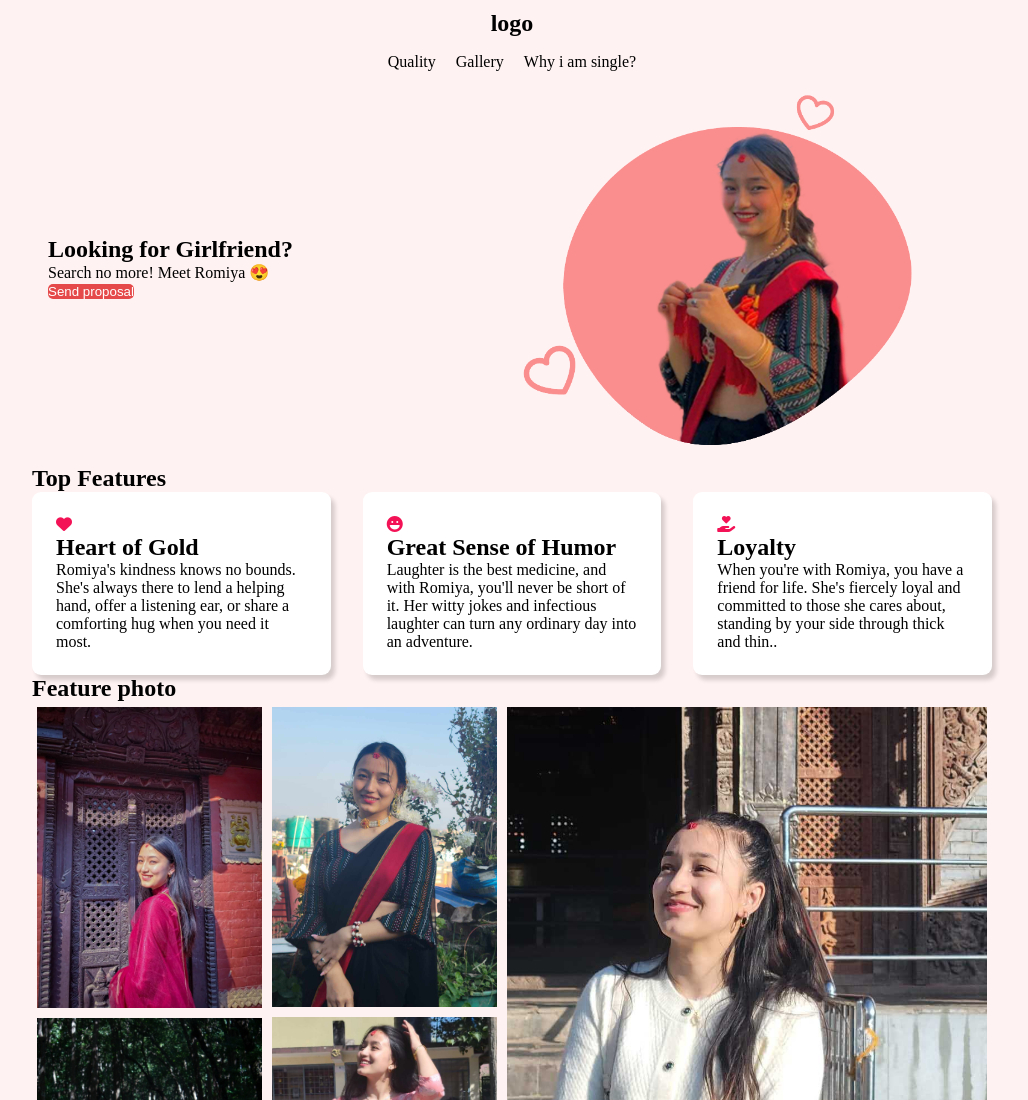
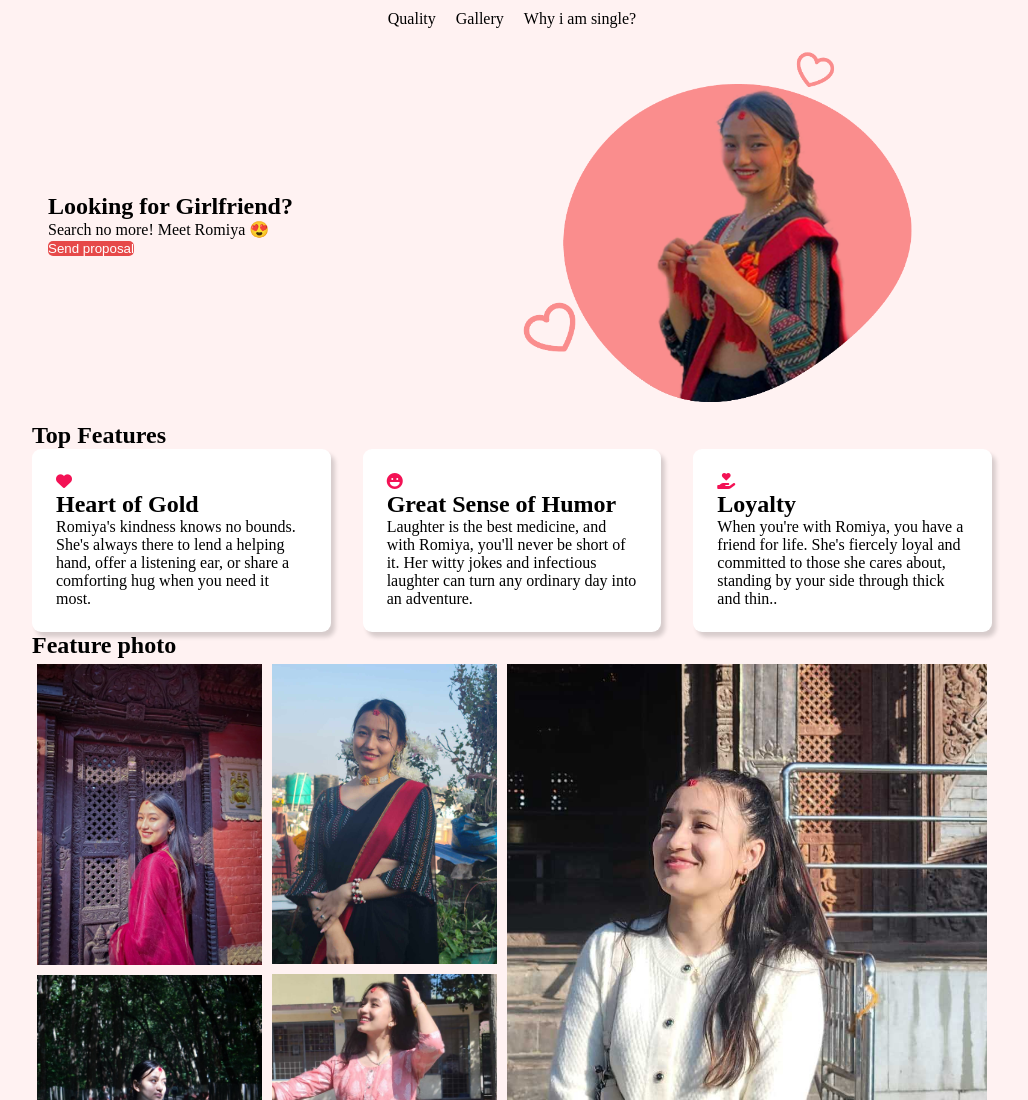
Before and after one commit to srijanalimbu55/miniStatic_website, a plain HTML site: page index.html in a window 1280 px wide. Shown: the top 1100 px of the page, without its empty margins (128-1156 px from the left). Drawn offline with Linux system fonts and the light colour scheme.

Commit message:
Update index.html
commented

```diff
--- a/index.html
+++ b/index.html
@@ -10,7 +10,7 @@
   <body>
     <main class="page-container">
       <section class="header" title="Navigation">
-        <div class="logo"> logo</div>
+      <!--  <div class="logo"> logo</div> -->
 
         <div class="navigation">
           <nav>
```
